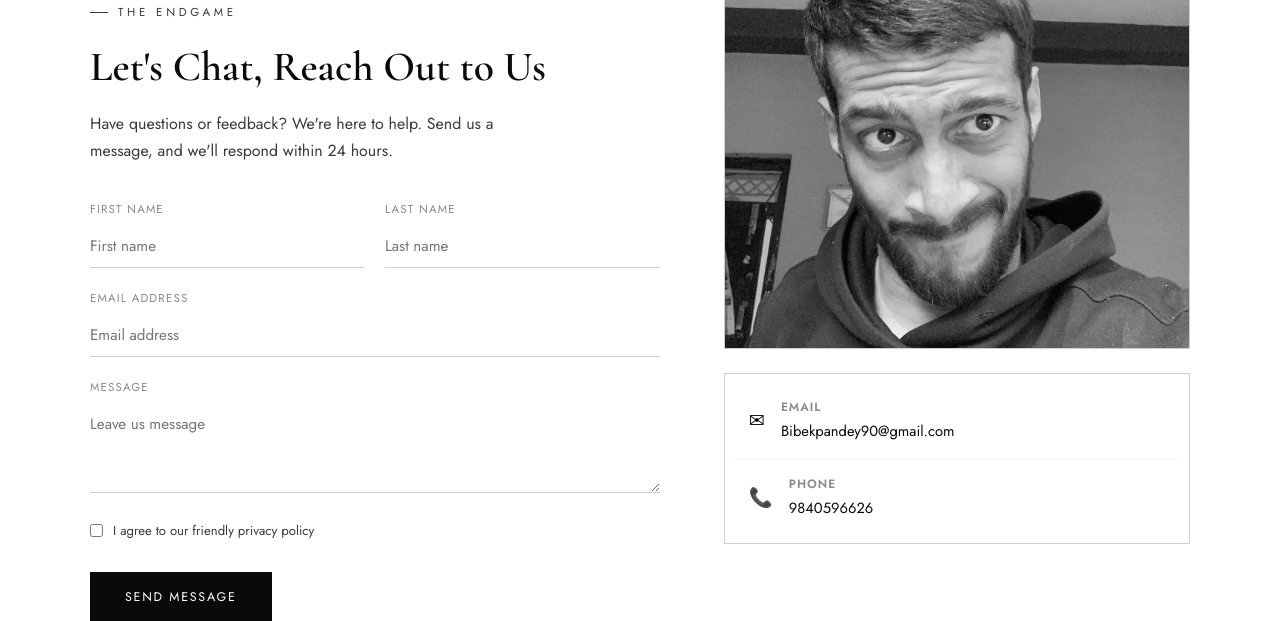
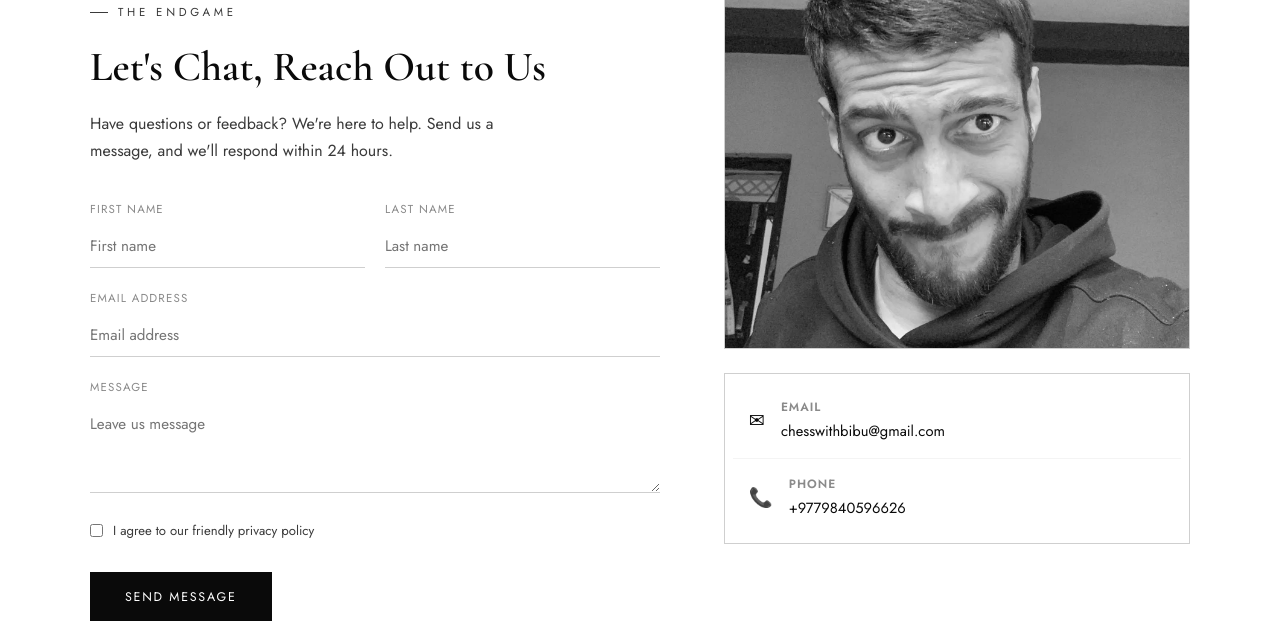
Before and after one commit to iamsushil08/ChessWithBiBu, a Django app: page / in a window 1280 px wide. Shown: the part 2346-2967 px from the top of the page. Run offline with Django 5.2, Linux system fonts and the light colour scheme.

Commit message:
Update homepage

```diff
--- a/blogsite/settings.py
+++ b/blogsite/settings.py
@@ -29,8 +29,9 @@ SECRET_KEY = os.environ.get(
 )
 # SECURITY WARNING: don't run with debug turned on in production!
 
-DEBUG = os.environ.get("DEBUG", "True") == "True"
-ALLOWED_HOSTS = [  "127.0.0.1",
+DEBUG = os.environ.get("DEBUG", "False") == "True"
+ALLOWED_HOSTS = [
+    "127.0.0.1",
     "localhost",
     ".onrender.com",
     "bibekpandey01.com.np",
--- a/products/templates/products/home.html
+++ b/products/templates/products/home.html
@@ -129,14 +129,14 @@
                     <div class="icon">✉</div>
                     <div>
                         <h4>Email</h4>
-                        <p>Bibekpandey90@gmail.com</p>
+                        <p>chesswithbibu@gmail.com</p>
                     </div>
                 </div>
                 <div class="info">
                     <div class="icon">📞</div>
                     <div>
                         <h4>Phone</h4>
-                        <p>9840596626</p>
+                        <p>+9779840596626</p>
                     </div>
                 </div>
             </div>
```
